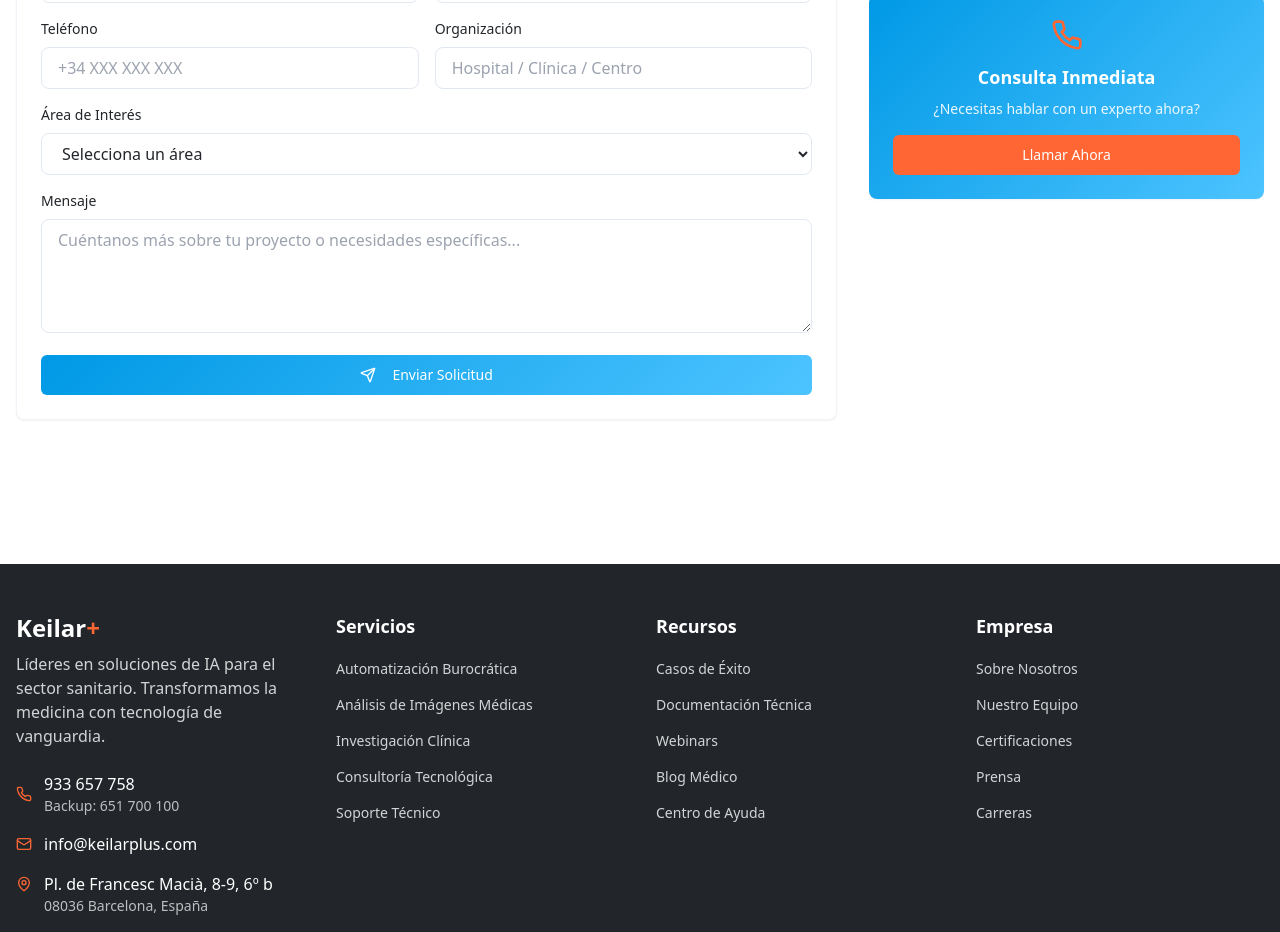
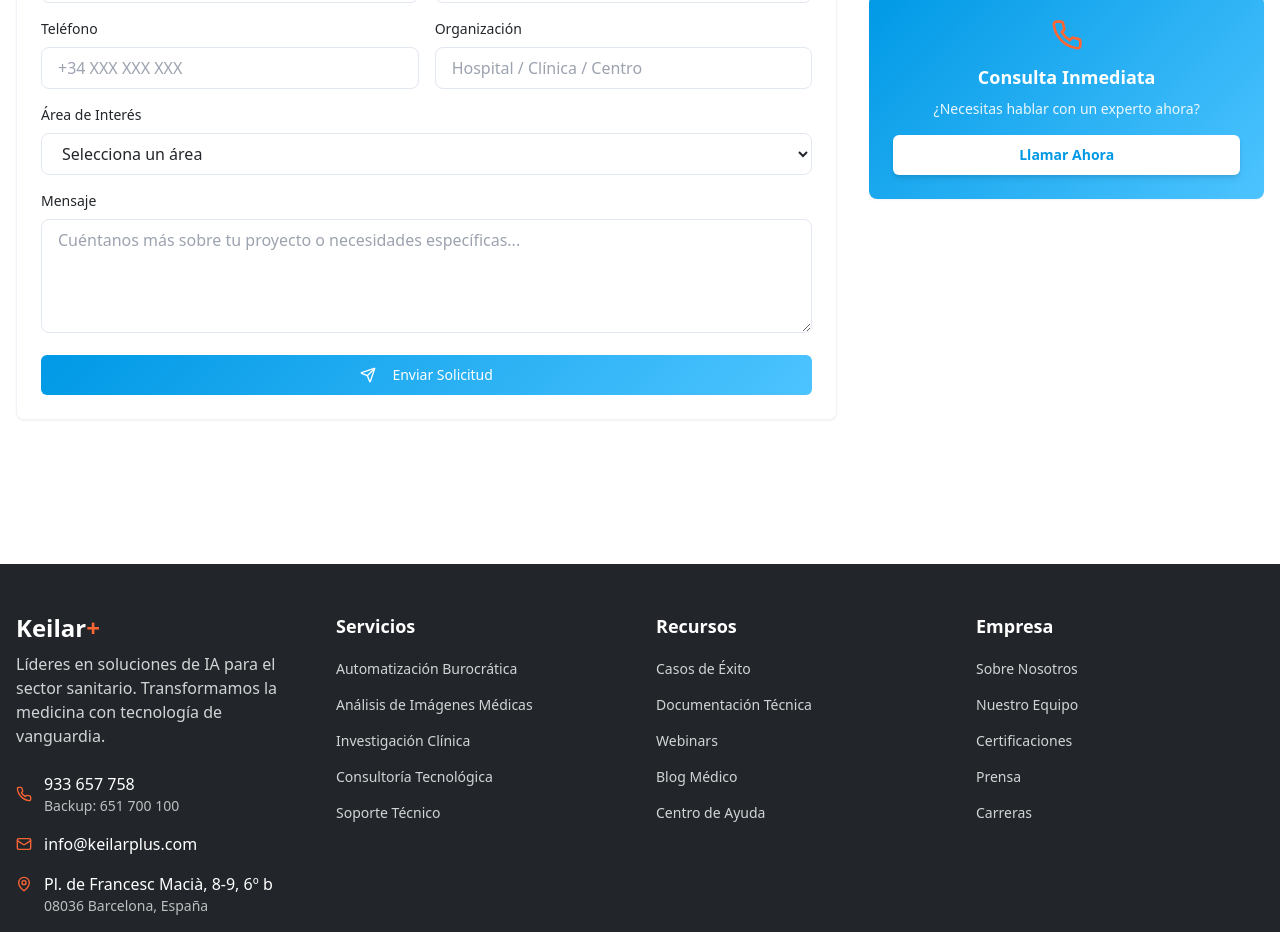
Before and after one commit to Irgb77/keilar-medtech-innovate, a React (Vite) app: page / in a window 1280 px wide. Shown: the part 5560-6492 px from the top of the page. Built offline with nearby package versions, Linux system fonts and the light colour scheme.

Commit message:
Mejora estilo de botón
Mejora el estilo del botón para que no se vea en blanco.

```diff
--- a/src/components/ContactSection.tsx
+++ b/src/components/ContactSection.tsx
@@ -232,7 +232,7 @@ const ContactSection = () => {
                   <p className="text-white/90 text-sm mb-4">
                     ¿Necesitas hablar con un experto ahora?
                   </p>
-                  <Button className="w-full bg-accent hover:bg-accent/90 text-accent-foreground">
+                  <Button variant="secondary" className="w-full bg-white hover:bg-white/90 text-primary font-semibold shadow-md">
                     Llamar Ahora
                   </Button>
                 </div>
```
